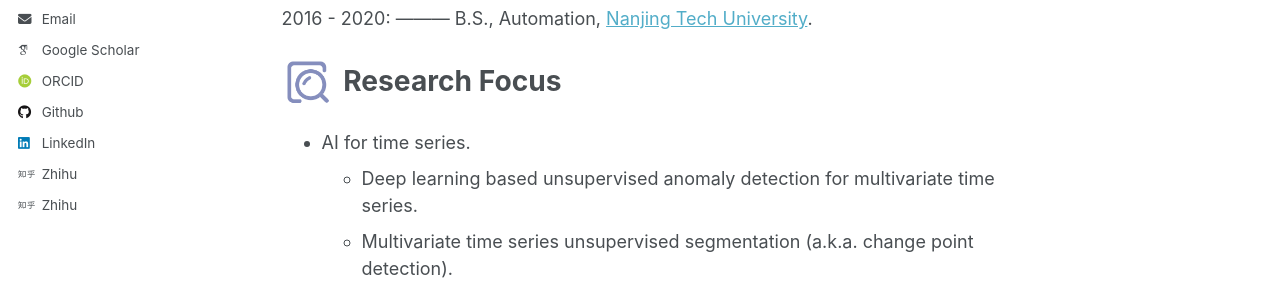
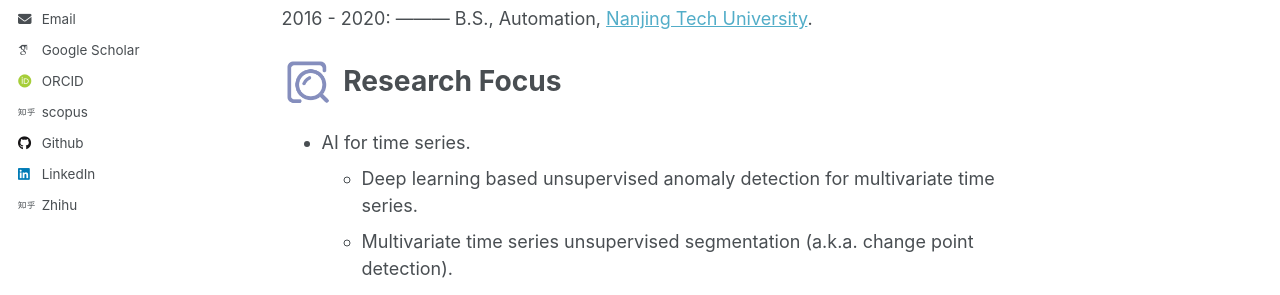
Before and after one commit to lzz19980125/lzz19980125.github.io, a Jekyll site: the page built from _pages/about.md, in a window 1280 px wide. Shown: the part 525-820 px from the top of the page. Built offline with Jekyll 4.4.1, drawn with Linux system fonts in a browser that asks for light colours; some web fonts are replaced.

Commit message:
Update author-profile.html

```diff
--- a/_includes/author-profile.html
+++ b/_includes/author-profile.html
@@ -52,6 +52,9 @@
       {% endif %}
       {% if author.orcid %}
         <li><a href="{{ author.orcid }}"><i class="ai ai-orcid ai-fw icon-pad-right"></i>ORCID</a></li>
+      {% endif %}
+      {% if author.scopus %}
+      <li><a href="https://www.scopus.com/authid/detail.uri?authorId={{ author.zhihu }}#tab=metrics"><i class="fab fa-fw fa-zhihu icon-pad-right" aria-hidden="true"></i>scopus</a></li>
       {% endif %}
       {% if author.pubmed %}
         <li><a href="{{ author.pubmed }}"><i class="ai ai-pubmed ai-fw icon-pad-right"></i>PubMed</a></li>
@@ -153,9 +156,6 @@
       {% if author.zhihu %}
       <li><a href="https://www.zhihu.com/people/{{ author.zhihu }}"><i class="fab fa-fw fa-zhihu icon-pad-right" aria-hidden="true"></i>Zhihu</a></li>
       {% endif %}
-      {% if author.scopus %}
-      <li><a href="https://www.scopus.com/authid/detail.uri?authorId={{ author.zhihu }}#tab=metrics"><i class="fab fa-fw fa-zhihu icon-pad-right" aria-hidden="true"></i>Zhihu</a></li>
-      {% endif %}
     </ul>
   </div>
 </div>
```
